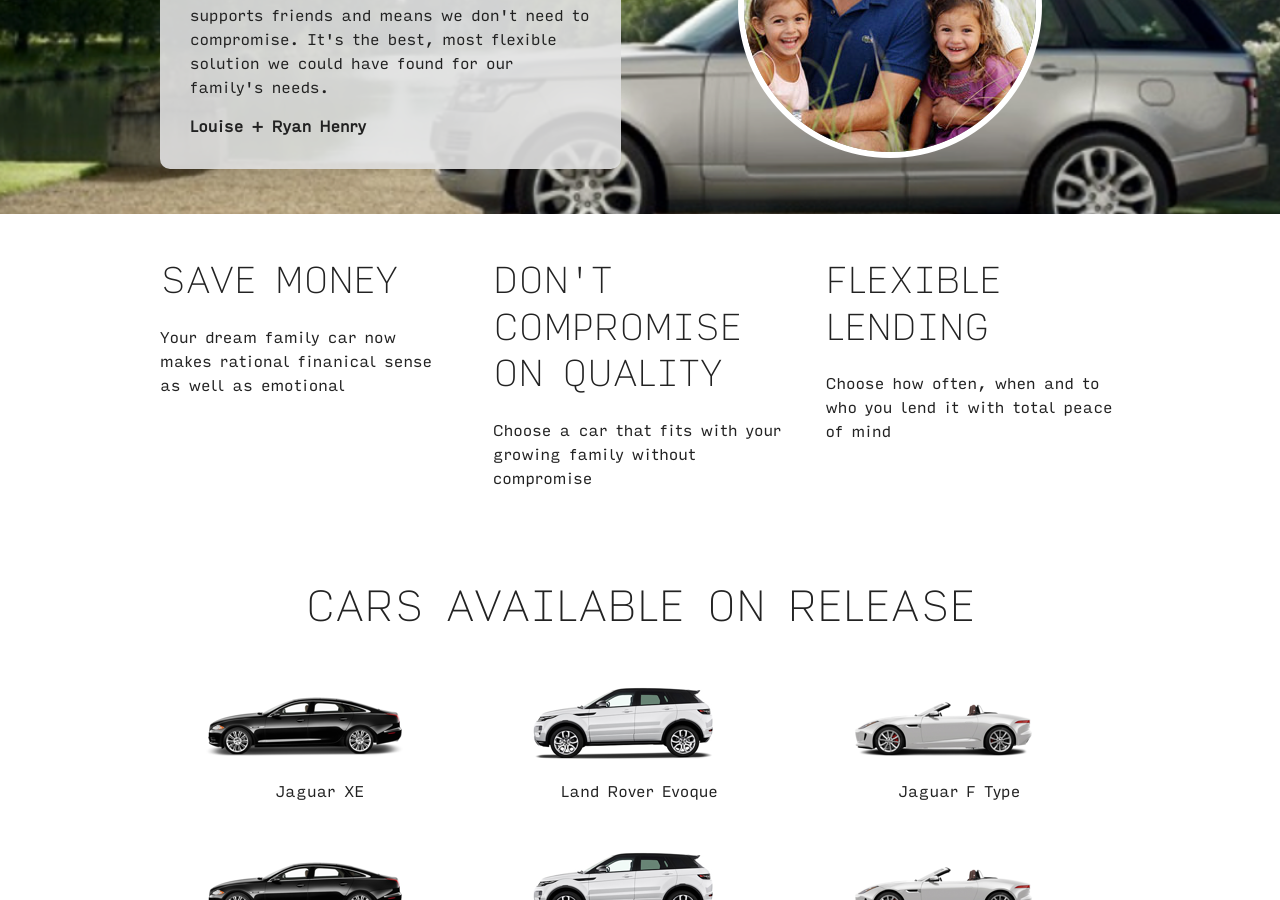
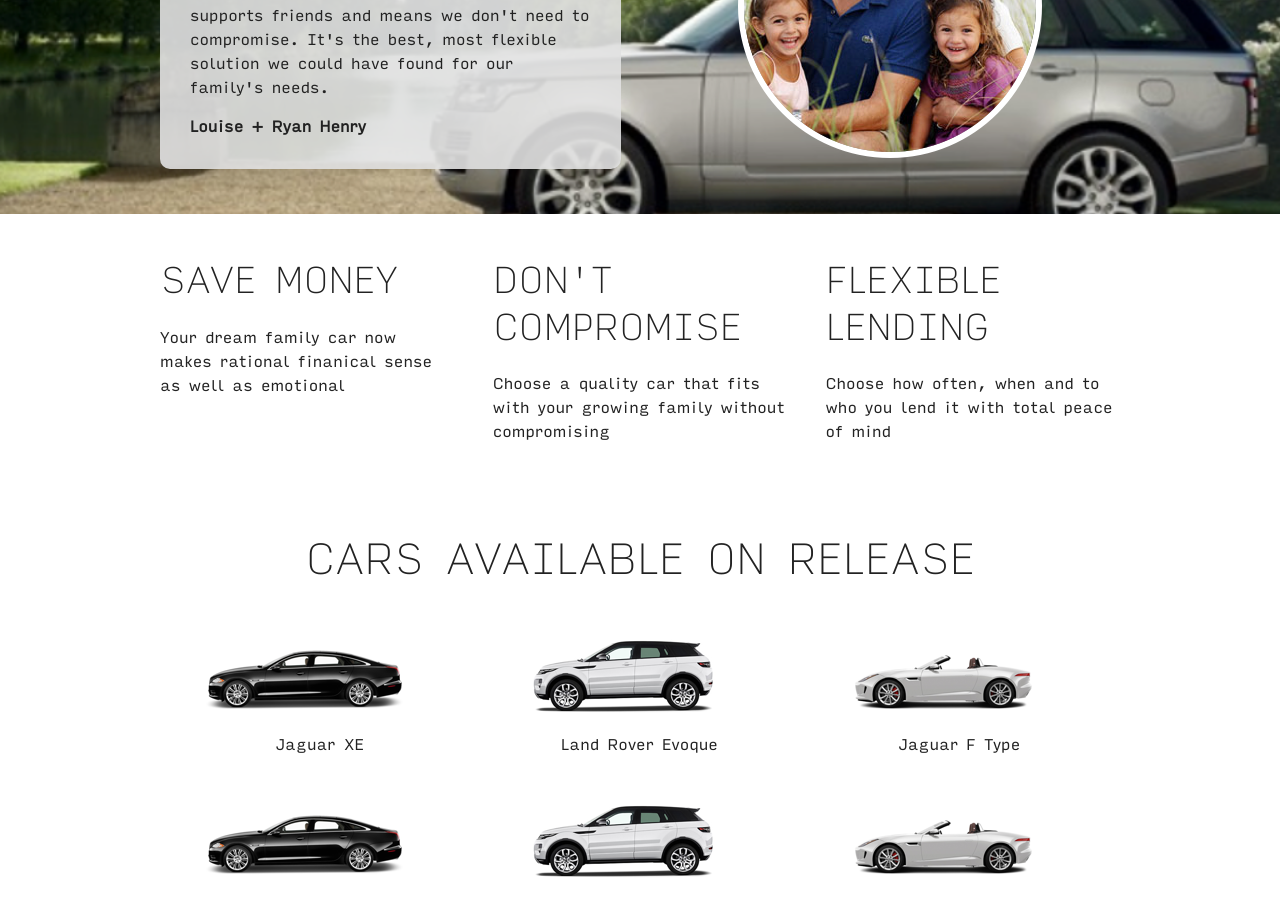
Before and after one commit to releasefinance/releasefinance.github.io, a Jekyll site: the page built from family-1.html, in a window 1280 px wide and 900 px high, scrolled down 1451 px. Built offline with Jekyll 4.4.1, drawn with Linux system fonts in a browser that asks for light colours.

Commit message:
Update family-1.html

```diff
--- a/family-1.html
+++ b/family-1.html
@@ -31,8 +31,8 @@
   - text : Your dream family car now makes rational finanical sense as well as emotional
     header : Save money
     img : img_1.png
-  - text : Choose a car that fits with your growing family without compromise
-    header : Don't compromise on quality
+  - text : Choose a quality car that fits with your growing family without compromising
+    header : Don't compromise
     img : img_2.png
   - text : Choose how often, when and to who you lend it with total peace of mind
     header : Flexible Lending
```
